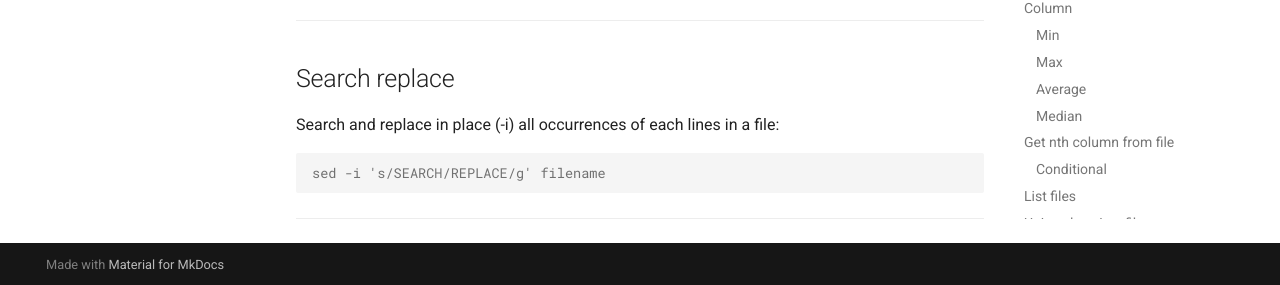
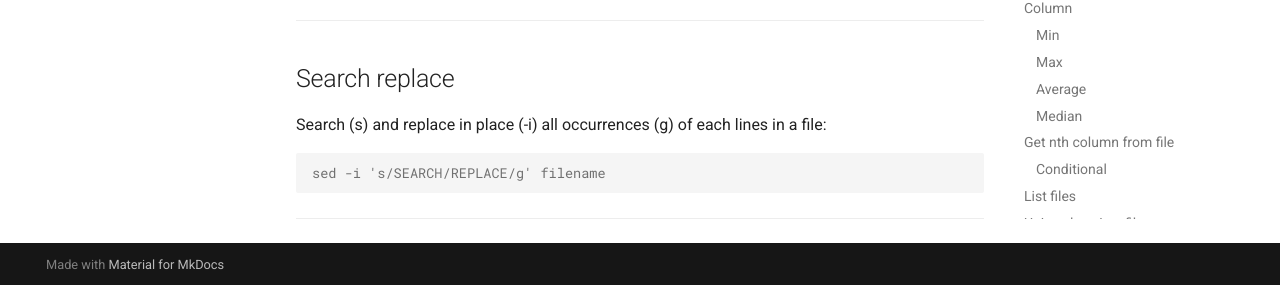
Before and after one commit to oldu73/doc, an MkDocs documentation site: the page built from docs/linux/1-linux-misc.md, in a window 1280 px wide and 900 px high, scrolled down 10906 px. Shown: the part 612-897 px from the top of the window. Built offline with MkDocs 1.6.1 and Material for MkDocs 9.7.7, drawn with Linux system fonts in a browser that asks for light colours.

````diff
--- a/docs/linux/1-linux-misc.md
+++ b/docs/linux/1-linux-misc.md
@@ -593,7 +593,7 @@ echo {0..10}
 
 ## Search replace
 
-Search and replace in place (-i) all occurrences of each lines in a file:
+Search (s) and replace in place (-i) all occurrences (g) of each lines in a file:
 
 ```console
 sed -i 's/SEARCH/REPLACE/g' filename
````
